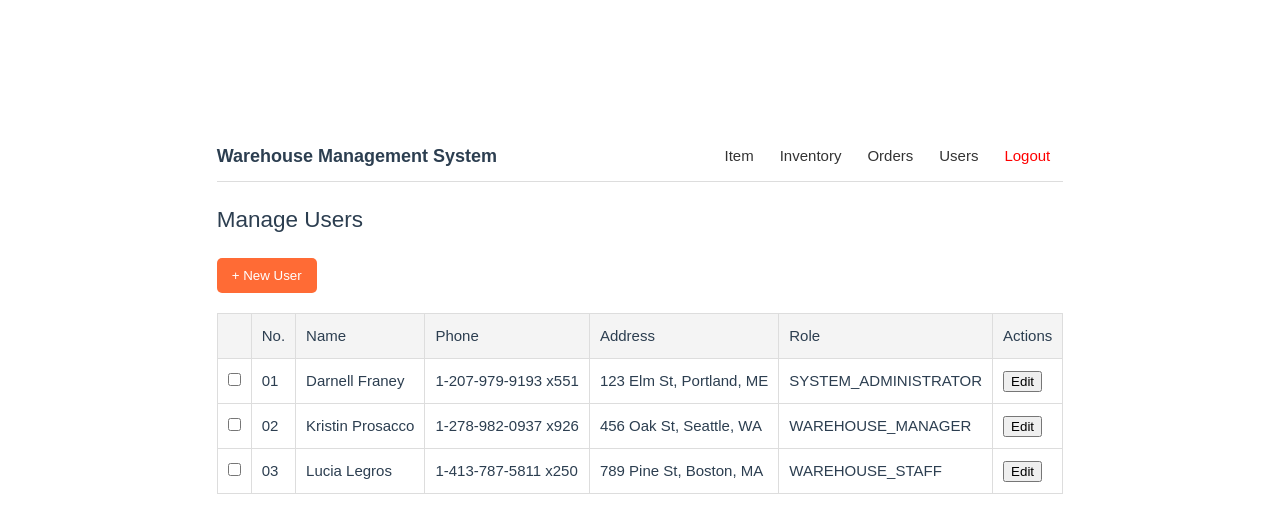
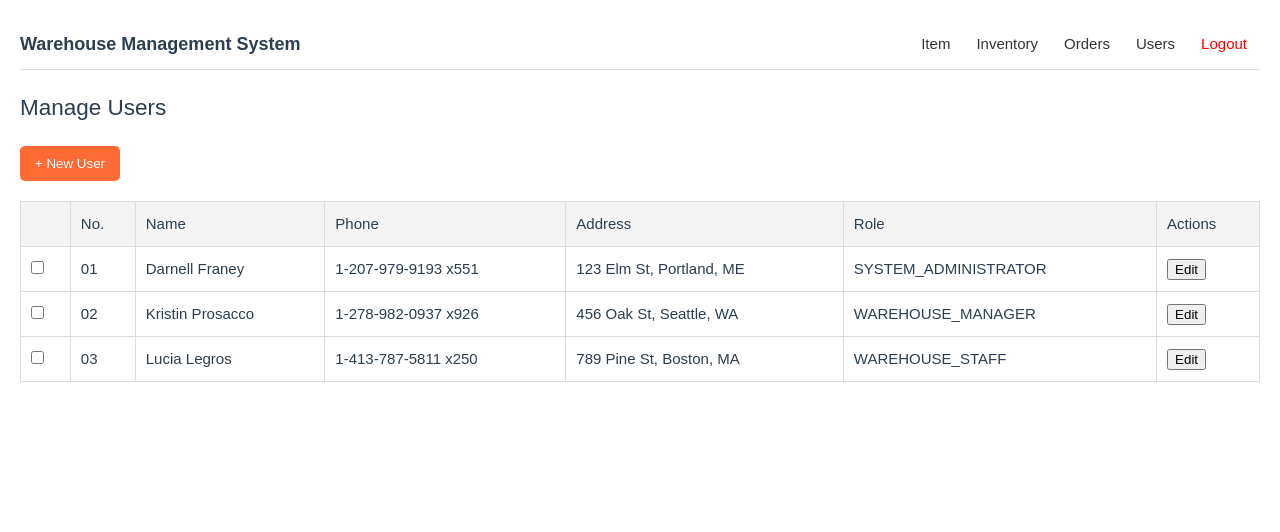
Before and after one commit to team-bytes-mdt/vue-warehouse-mgmt, a Vue app: page / in a window 1280 px wide. Shown: the top 532 px of the page. Built offline with nearby package versions, Linux system fonts and the light colour scheme.

Commit message:
style the app to fit the whole screen

```diff
--- a/src/assets/main.css
+++ b/src/assets/main.css
@@ -15,12 +15,10 @@ body {
   min-height: 100vh;
   /* Ensuring the app covers full viewport height */
   margin: 0 auto;
-  padding: 2rem;
   font-weight: normal;
   display: flex;
   flex-direction: column;
-  /* Default stacking for small screens */
-  justify-content: center;
+
 }
 
 a,
@@ -30,33 +28,3 @@ a,
   transition: 0.4s;
   padding: 3px;
 }
-
-@media (hover: hover) {
-  a:hover {
-    background-color: hsla(160, 100%, 37%, 0.2);
-  }
-}
-
-@media (min-width: 768px) {
-  #app {
-    padding: 3rem;
-    /* Slightly increasing padding on larger screens */
-  }
-}
-
-@media (min-width: 1024px) {
-  body {
-    display: flex;
-    justify-content: center;
-    align-items: center;
-  }
-
-  #app {
-    display: grid;
-    grid-template-columns: repeat(auto-fit, minmax(300px, 1fr));
-    /* Adjusting grid for dynamic column widths */
-    gap: 2rem;
-    /* Add space between grid items */
-    padding: 7rem;
-  }
-}
```
